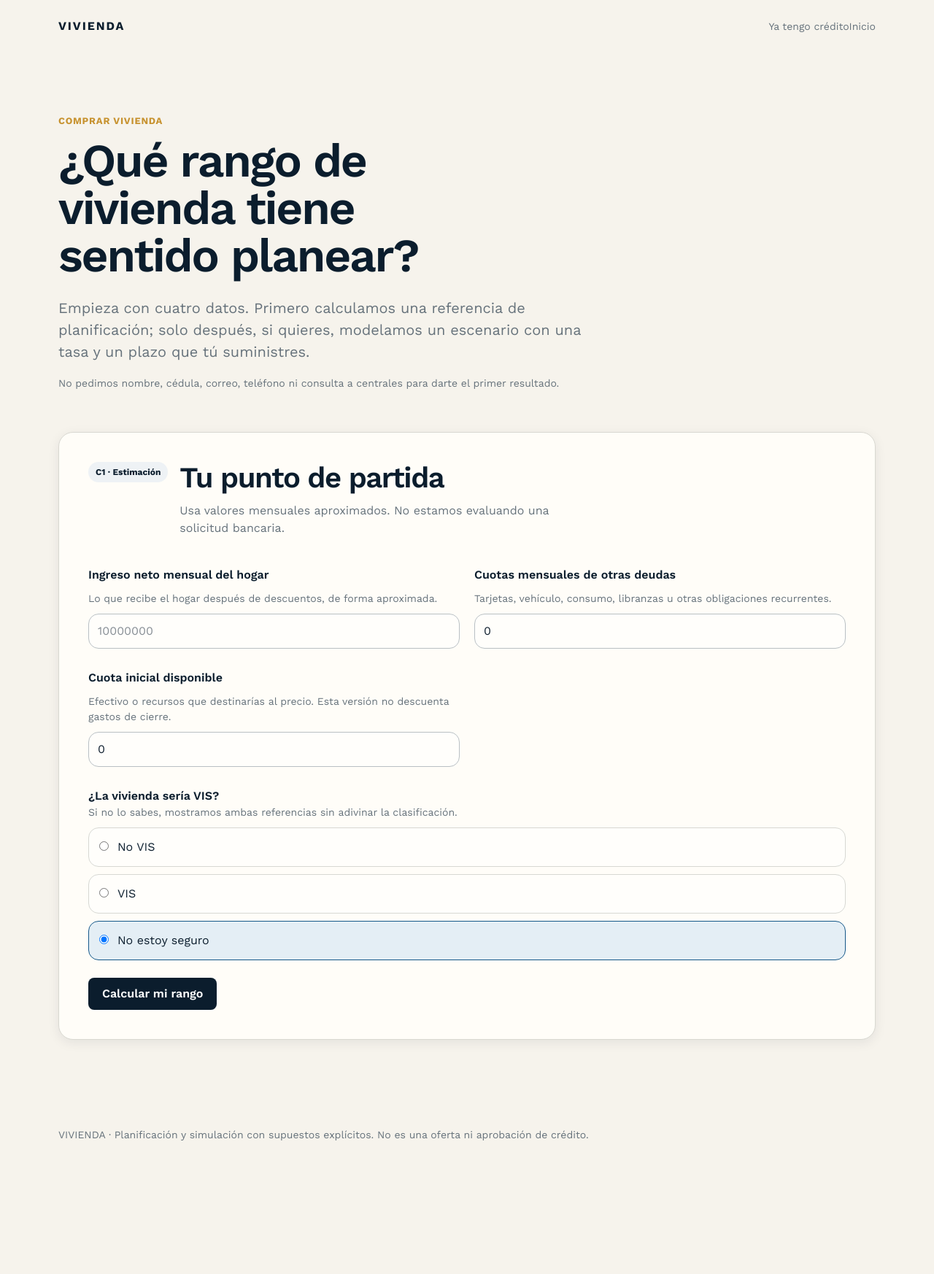
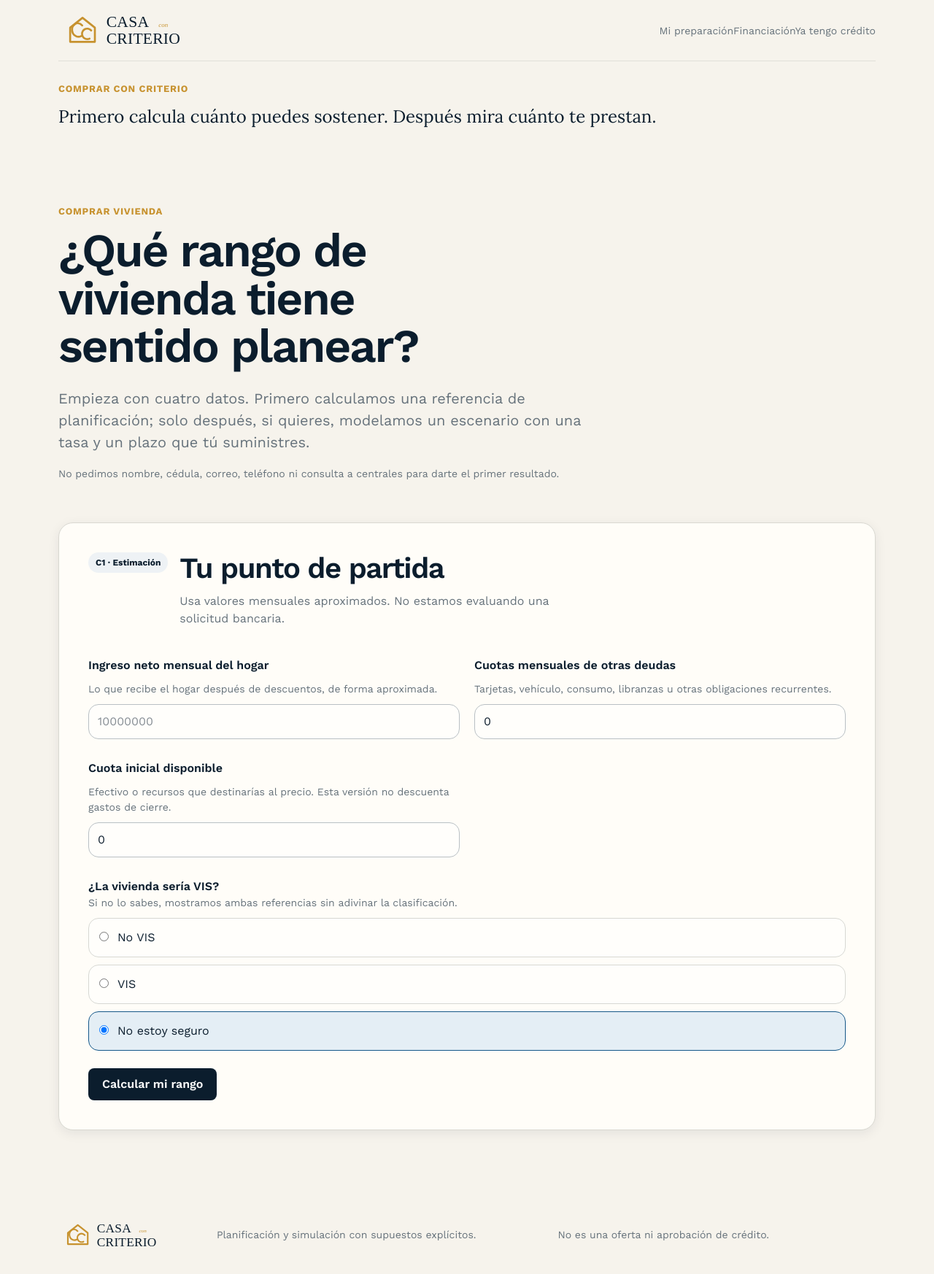
Before and after one commit to arendon7/VIVIENDA, a Next.js app: page /comprar/cuanto-puedo-comprar in a window 1280 px wide. Shown: the top 1746 px of the page at 73% size. Before the commit the page ends 1630 px from the top, so only its background shows below. Built offline with nearby package versions, Linux system fonts and the light colour scheme.

Commit message:
brand: extend Casa con Criterio to buyer affordability

```diff
--- a/app/comprar/cuanto-puedo-comprar/page.tsx
+++ b/app/comprar/cuanto-puedo-comprar/page.tsx
@@ -1,20 +1,32 @@
+import { BrandLogo } from "@/components/brand/BrandLogo";
 import { AffordabilityTool } from "./affordability-tool";
 
 export default function BuyerAffordabilityPage() {
   return (
     <>
-      <header className="shell site-header">
-        <a className="brand" href="/">VIVIENDA</a>
+      <header className="shell site-header cc-site-header">
+        <a className="cc-brand-link" href="/" aria-label="Casa con Criterio · inicio">
+          <BrandLogo width={230} priority />
+        </a>
         <nav aria-label="Comprar vivienda">
+          <a className="nav-link" href="/comprar/preparacion">Mi preparación</a>
+          <a className="nav-link" href="/comprar/financiacion">Financiación</a>
           <a className="nav-link" href="/revisar">Ya tengo crédito</a>
-          <a className="nav-link" href="/">Inicio</a>
         </nav>
       </header>
       <main id="contenido">
+        <section className="shell" style={{ paddingTop: 28 }}>
+          <p className="eyebrow">Comprar con Criterio</p>
+          <p className="cc-commercial-line" style={{ marginTop: 0, marginBottom: 20 }}>
+            Primero calcula cuánto puedes sostener. Después mira cuánto te prestan.
+          </p>
+        </section>
         <AffordabilityTool />
       </main>
-      <footer className="shell site-footer">
-        VIVIENDA · Planificación y simulación con supuestos explícitos. No es una oferta ni aprobación de crédito.
+      <footer className="shell site-footer cc-footer">
+        <BrandLogo width={185} />
+        <p>Planificación y simulación con supuestos explícitos.</p>
+        <p>No es una oferta ni aprobación de crédito.</p>
       </footer>
     </>
   );
```
